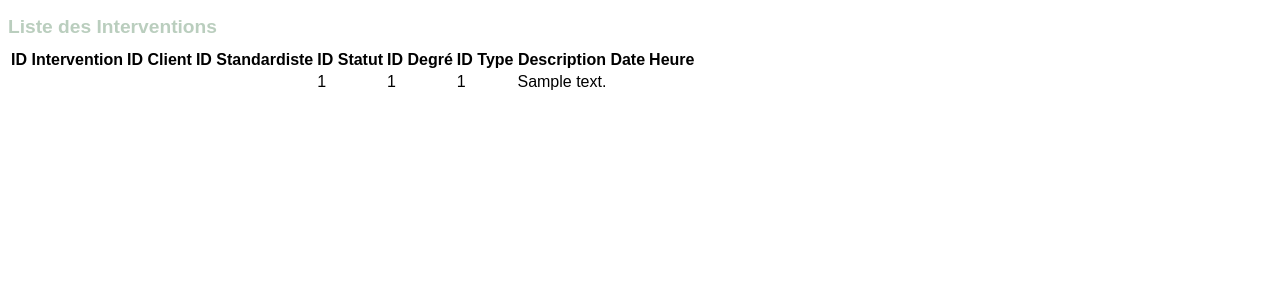
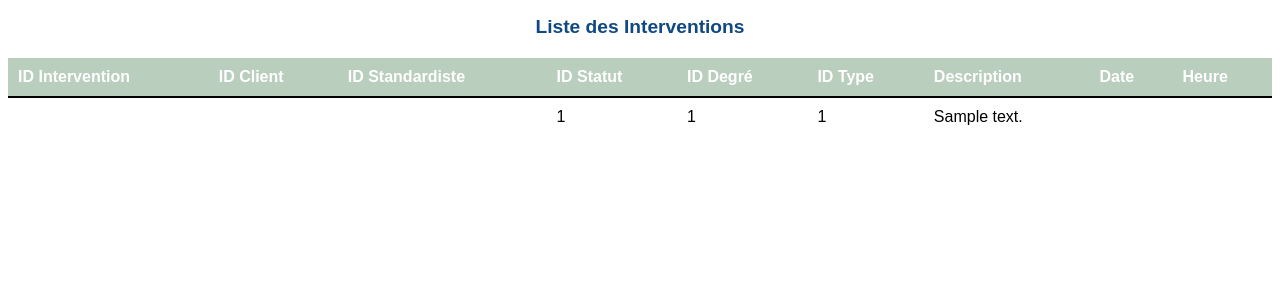
Before and after one commit to imenemch/Energie-Control, a PHP site: page /listeIntervention.php in a window 1280 px wide. Shown: the top 300 px of the page. Run offline with PHP 8.4, Linux system fonts and the light colour scheme; tables that the repository leaves empty or names only in its code hold one stand-in row (values such as "Sample post").

Commit message:
ajout du style de la liste des interventions

```diff
--- a/tp1/app/public/css/styles.css
+++ b/tp1/app/public/css/styles.css
@@ -152,3 +152,32 @@ a {
 a:hover {
     text-decoration: underline;
 }
+
+/*la partie la liste des interventions*/
+h2 {
+  color: #0F4882; /* Bleu */
+  text-align: center;
+}
+
+table {
+  width: 100%;
+  border-collapse: collapse;
+  margin-top: 20px;
+}
+
+thead th {
+  background-color: #BACEBE; /* Vert */
+  color: #FFFFFF; /* Blanc */
+  padding: 10px;
+  text-align: left;
+  border-bottom: 2px solid #000000; /* Noir */
+}
+
+tbody td {
+  padding: 10px;
+  border-bottom: 1px solid #D9D9D9; /* Gris */
+}
+
+tbody tr:last-child td {
+  border-bottom: none;
+}
--- a/tp1/app/templates/listeIntervention.html.twig
+++ b/tp1/app/templates/listeIntervention.html.twig
@@ -4,7 +4,9 @@
     <meta charset="UTF-8">
     <meta name="viewport" content="width=device-width, initial-scale=1.0">
     <title>Liste des Interventions</title>
-    <link rel="stylesheet" href="styles.css">
+  <head>
+    <link rel="stylesheet" href="../css/styles.css">
+</head>
 </head>
 <body>
 
```
